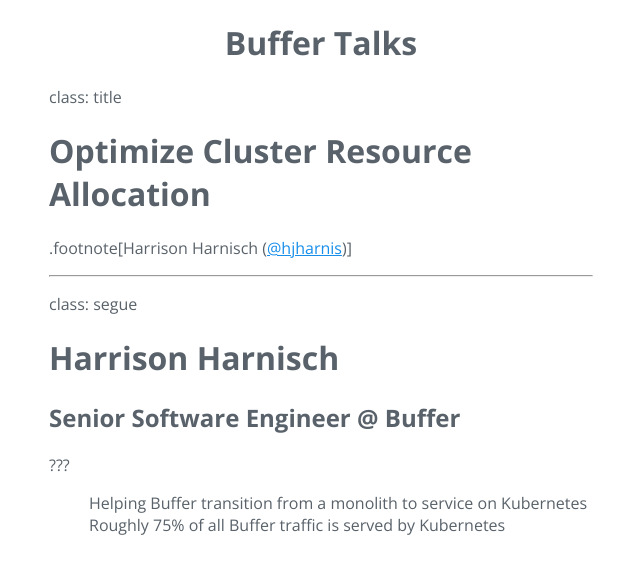
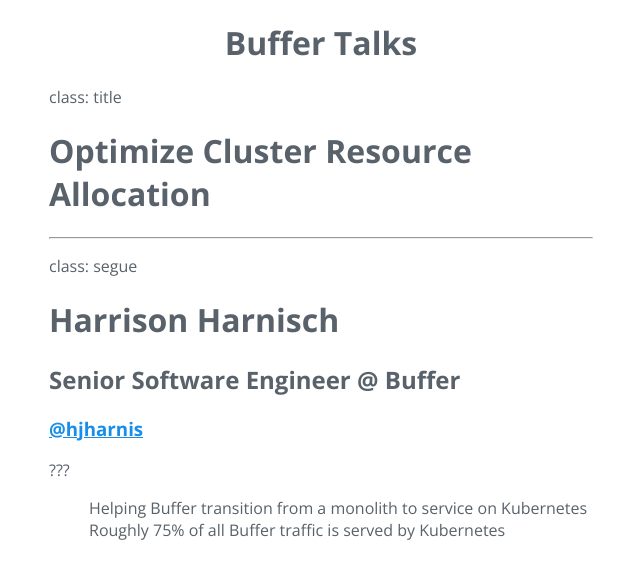
Before and after one commit to bufferapp/buffer-talks, a Jekyll site: the page built from slides/optimize-cluster-resource-allocation.md, in a window 1280 px wide. Shown: the top 579 px of the page, without its empty margins (319-959 px from the left). Built offline with Jekyll 4.4.1, drawn with Linux system fonts in a browser that asks for light colours; our own code applies the rules of GitHub Pages for plain Markdown files.

Commit message:
Move twitter handle

```diff
--- a/slides/optimize-cluster-resource-allocation.md
+++ b/slides/optimize-cluster-resource-allocation.md
@@ -2,8 +2,6 @@
 class: title
 
 # Optimize Cluster Resource Allocation
-
-.footnote[Harrison Harnisch ([@hjharnis](https://twitter.com/hjharnis))]
 
 ---
 
```
Also changed, not shown: other parts of slides/optimize-cluster-resource-allocation.md (+1 -0 lines).
